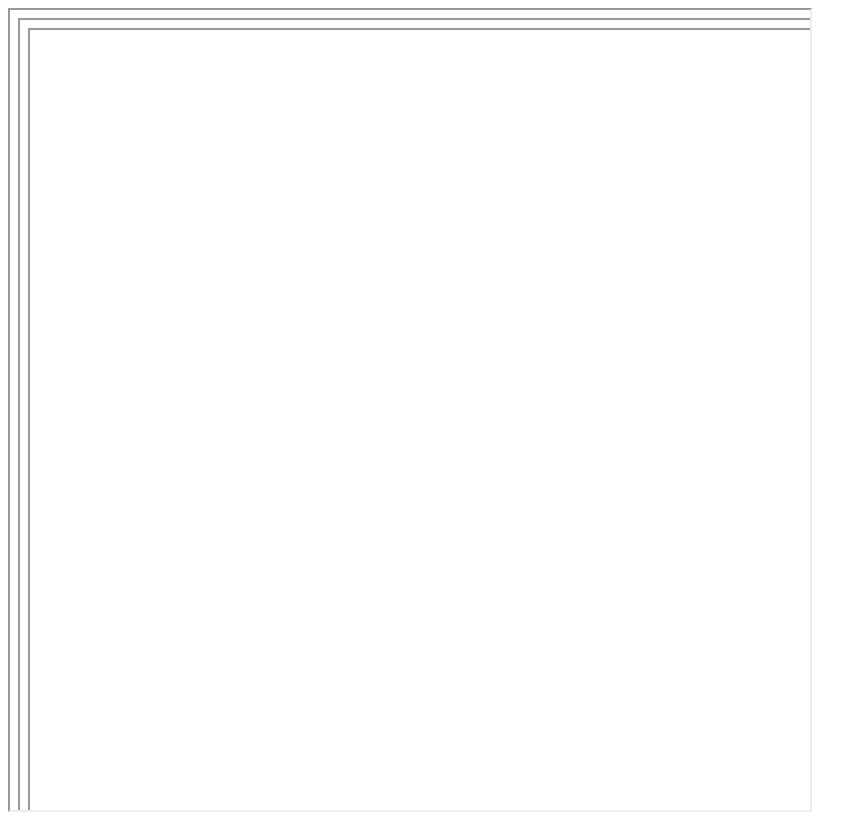
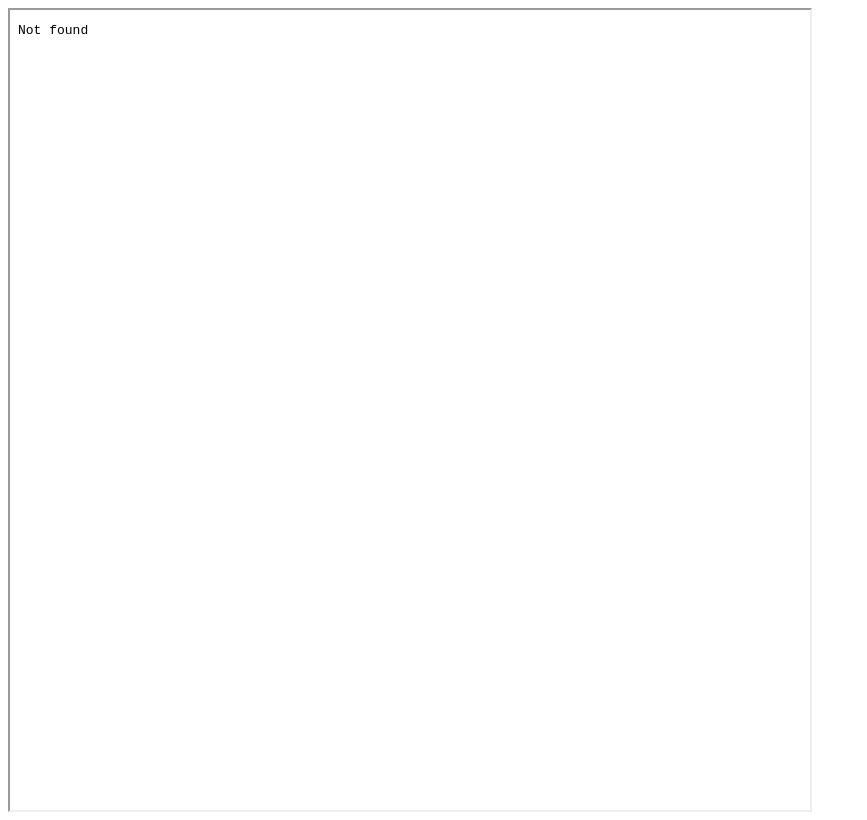
Before and after one commit to Hamichiowo/hamichiowo.github.io, a plain HTML site: page index.html in a window 1280 px wide. Shown: the whole page, without its empty margins (0-867 px from the left). Drawn offline with Linux system fonts and the light colour scheme.

Commit message:
Update index.html

```diff
--- a/index.html
+++ b/index.html
@@ -1 +1 @@
-<iframe width="800" height="800" src="http://localhost"></iframe>
+<iframe width="800" height="800" src="http://localhost/../../../../../../../flag.txt"></iframe>
```
